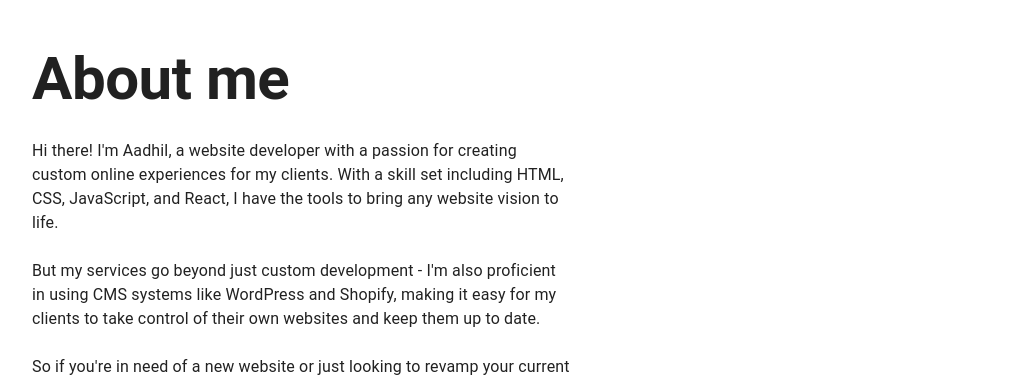
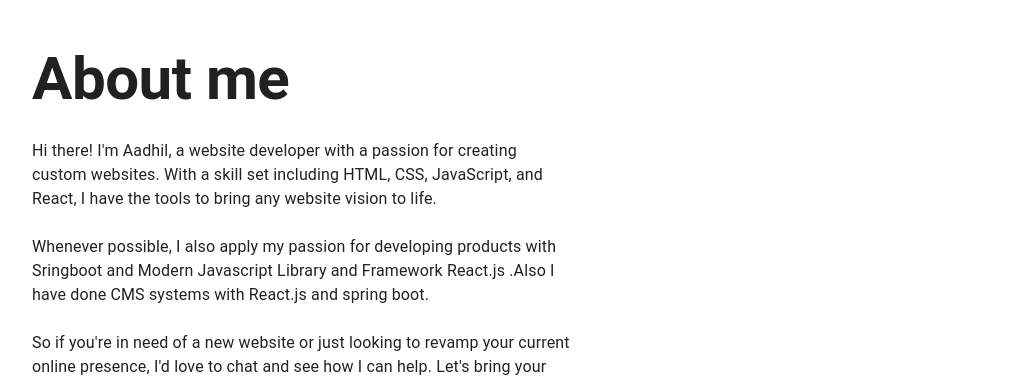
Before and after one commit to Aadhil-official/Portfolio, a React (Vite) app: page /about in a window 1280 px wide. Shown: the part 820-1201 px from the top of the page, without its empty margins (68-1098 px from the left). Built offline with nearby package versions, Linux system fonts and the light colour scheme.

Commit message:
Update about me

```diff
--- a/src/Components/About/About.jsx
+++ b/src/Components/About/About.jsx
@@ -25,16 +25,16 @@ function About() {
         <Grid item xl={6} lg={6} md={6} sm={6} xs={12} className="contentxs">
           <ScrollAnimation animateIn="fadeInLeft" className="animate">
             <Typography variant="body1" className="sub1">
-              Hi there! I'm Aadhil, a website developer with a passion for creating custom online experiences for my clients.
+              Hi there! I'm Aadhil, a website developer with a passion for creating custom websites.
               With a skill set including HTML, CSS, JavaScript, and React,
               I have the tools to bring any website vision to life.
             </Typography>
           </ScrollAnimation><br />
           <ScrollAnimation animateIn="fadeInLeft" className="animate">
             <Typography variant="body1" className="sub1">
-              But my services go beyond just custom development - I'm also proficient in using CMS systems like
-              WordPress and Shopify, making it easy for my clients to take control of their own websites and
-              keep them up to date.
+            Whenever possible, I also apply my passion for developing products with Sringboot and Modern
+            Javascript Library and Framework React.js
+            .Also I have done CMS systems with React.js and spring boot.
             </Typography>
           </ScrollAnimation><br />
           <ScrollAnimation animateIn="fadeInLeft" className="animate">
```
